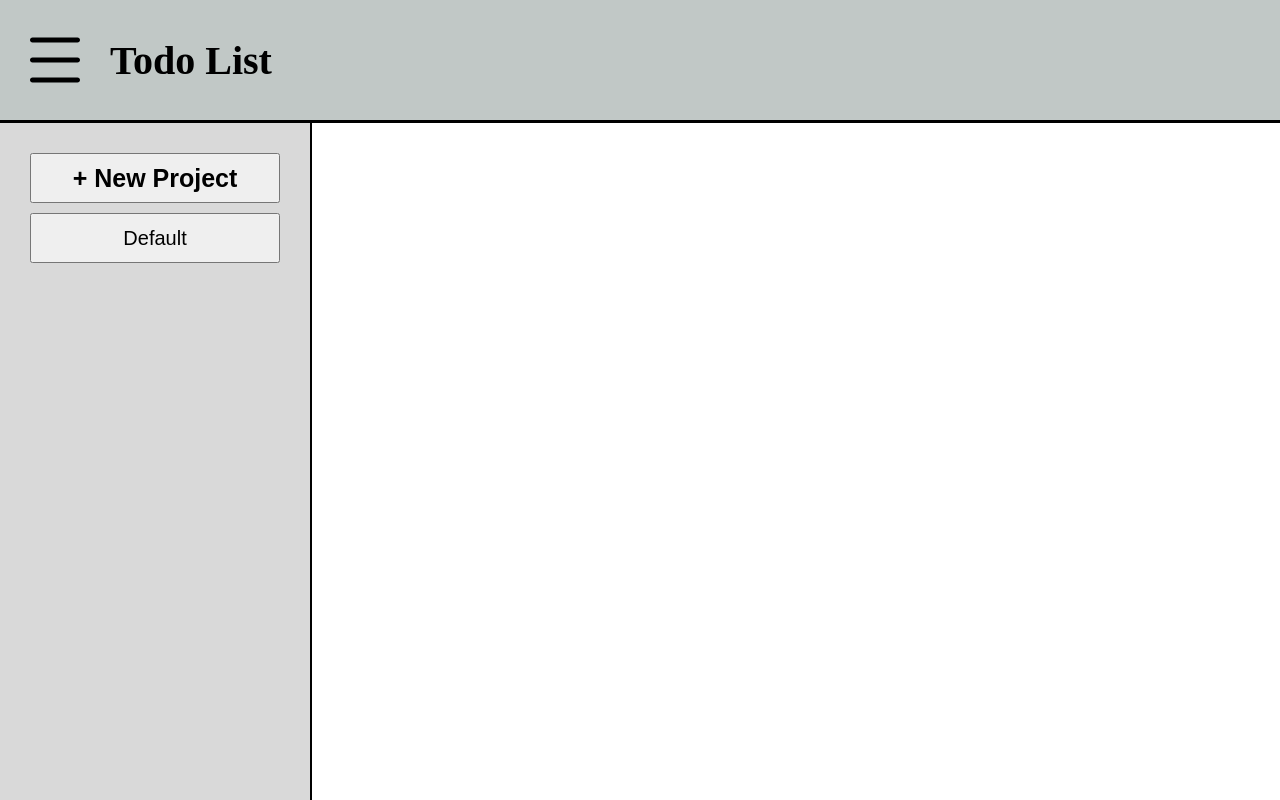
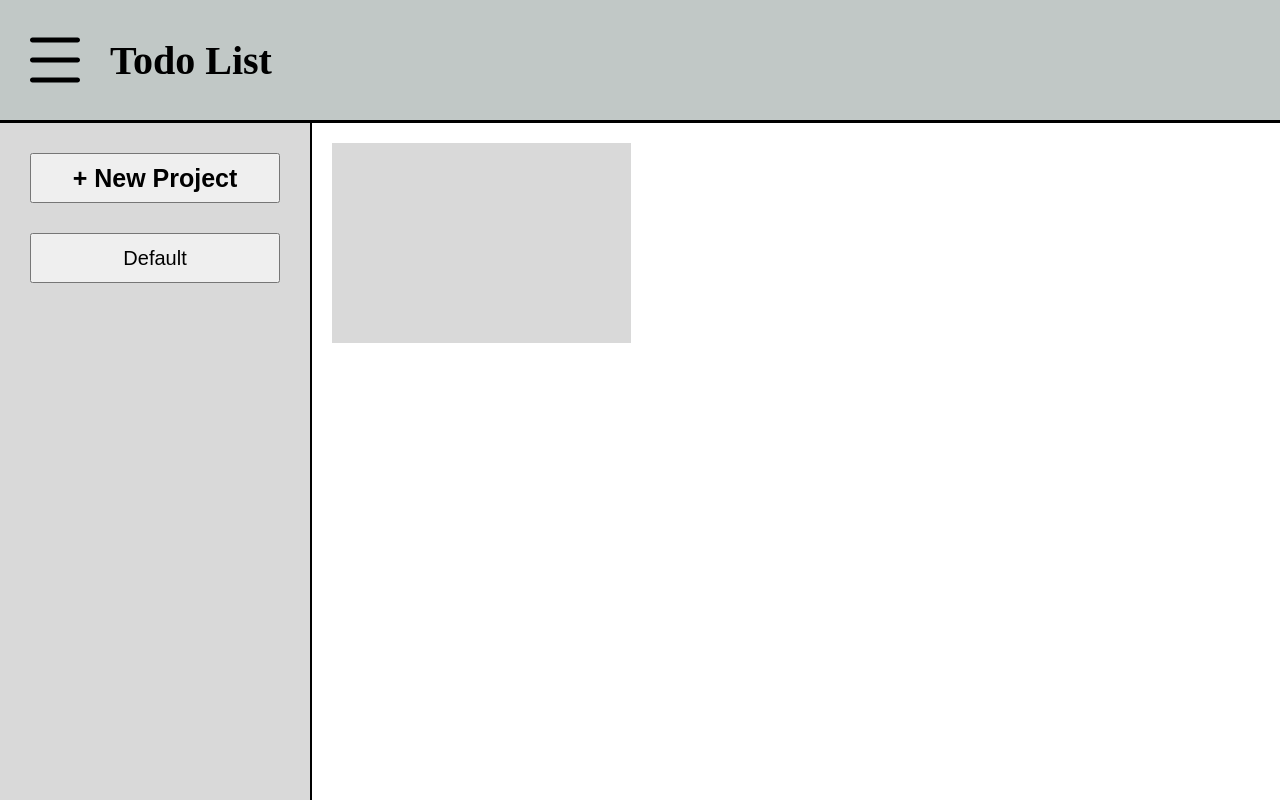
Before and after one commit to notpearlz/todo-list, a website built with webpack: page src/template.html in a window 1280 px wide. Built offline with nearby package versions, Linux system fonts and the light colour scheme.

Commit message:
add tasks

```diff
--- a/src/index.js
+++ b/src/index.js
@@ -1,9 +1,12 @@
 import Render from "./modules/renderDOM";
-import Project from "./modules/project"
+import Project from "./modules/project";
+import Task from "./modules/task";
 
+const defaultProj = new Project("Default")
+defaultProj.addTask(new Task("Default Task", "Description", "DueDate", "1"))
 
-
-export const projects = [new Project("Default")];
+export const projects = [defaultProj];
+export var currProject = 0;
 
 
 
--- a/src/modules/components/content.js
+++ b/src/modules/components/content.js
@@ -1,4 +1,4 @@
-
+import { currProject, projects } from "../..";
 
 export default function content(){
     const main = document.querySelector("main");
@@ -6,7 +6,12 @@ export default function content(){
     const content = document.createElement("div");
     content.classList.add("content");
 
+    for(let i = 0; i < projects[currProject].projects.length; i++){
+        const card = document.createElement("div");
+        card.classList.add("card")
 
+        content.append(card)
+    }
 
     main.append(content);
 }
--- a/src/modules/components/sidebar.js
+++ b/src/modules/components/sidebar.js
@@ -32,6 +32,5 @@ export default function sidebar(projects){
 
 
     main.append(sidebar);
-    buttonForm();
-
+    //buttonForm();
 }
--- a/src/modules/project.js
+++ b/src/modules/project.js
@@ -23,13 +23,15 @@ export default class Project {
 
 
     // Add task to project
-    addTask = function(){
-
+    addTask = function(task){
+        this.projects.push(task);
     }
 
     // Remove task from project
-    removeTask = function(){
-
+    removeTask = function(task){
+        // find task in array
+        // remove task
     }
 
+
 }
--- a/src/modules/task.js
+++ b/src/modules/task.js
@@ -1,8 +1,9 @@
-class Task{
+export default class Task{
 
     //Title, Description, DueDate, Priority, Notes, and Checklist
     // Not all tasks will have a due date
     constructor(title, description, dueDate, priority){
-
+        this.title = title
+        this.descript = description
     }
 }
--- a/src/styles.css
+++ b/src/styles.css
@@ -68,6 +68,8 @@ main {
     z-index: 1;
 
 
+
+
     align-items: center;
     width: 250px;
 
@@ -92,6 +94,7 @@ div.sidebar-inactive {
 button.newProject {
     font-size: 25px;
     font-weight: 600;
+    margin-bottom: 20px;
 }
 
 .project {
@@ -137,3 +140,19 @@ button.newProject {
 input[type="radio"]{
     width: 10px;
 }
+
+main .content{
+    display: grid;
+    grid-template-columns: 1fr 1fr 1fr;
+    grid-template-rows: auto;
+
+    gap: 15px;
+    padding: 20px;
+}
+
+.content .card {
+    height: 200px;
+    width: 100%;
+
+    background-color: var(--secondary-color);
+}
```
